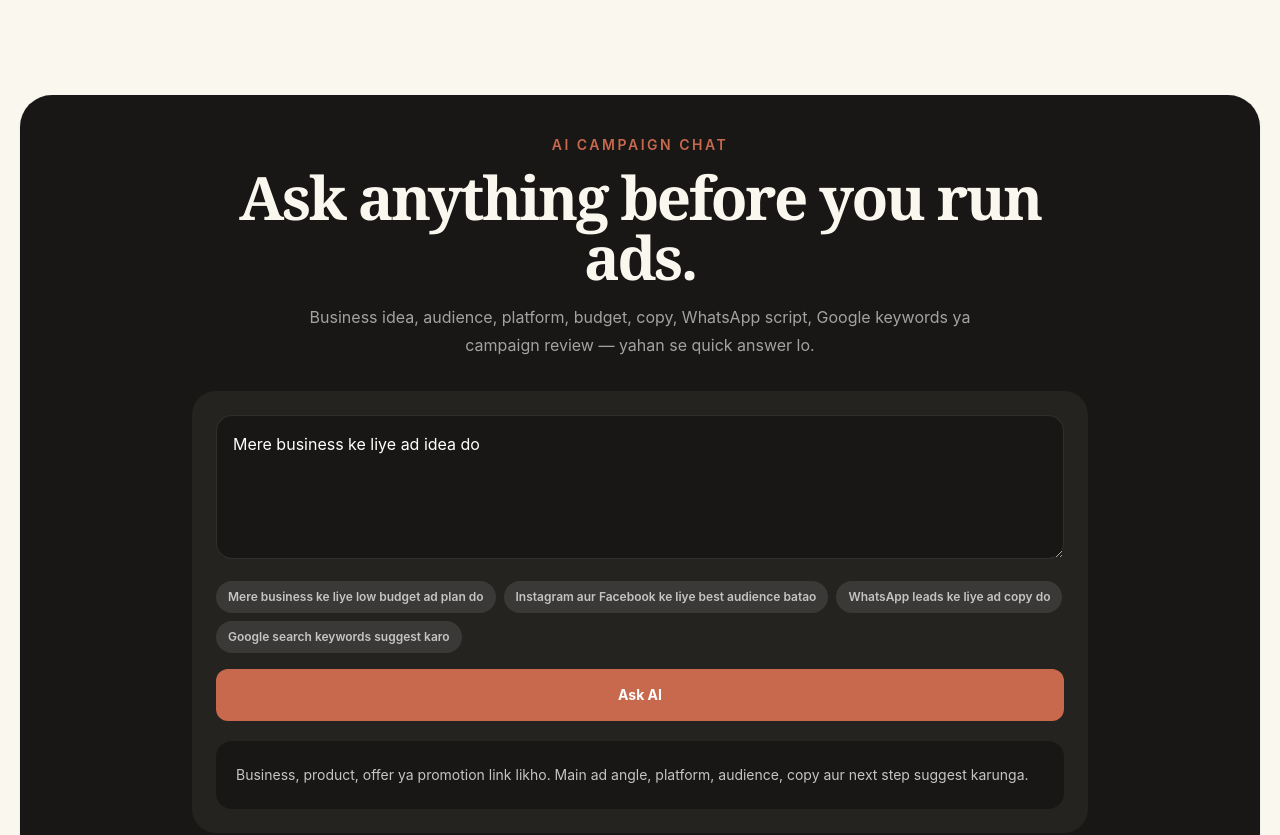
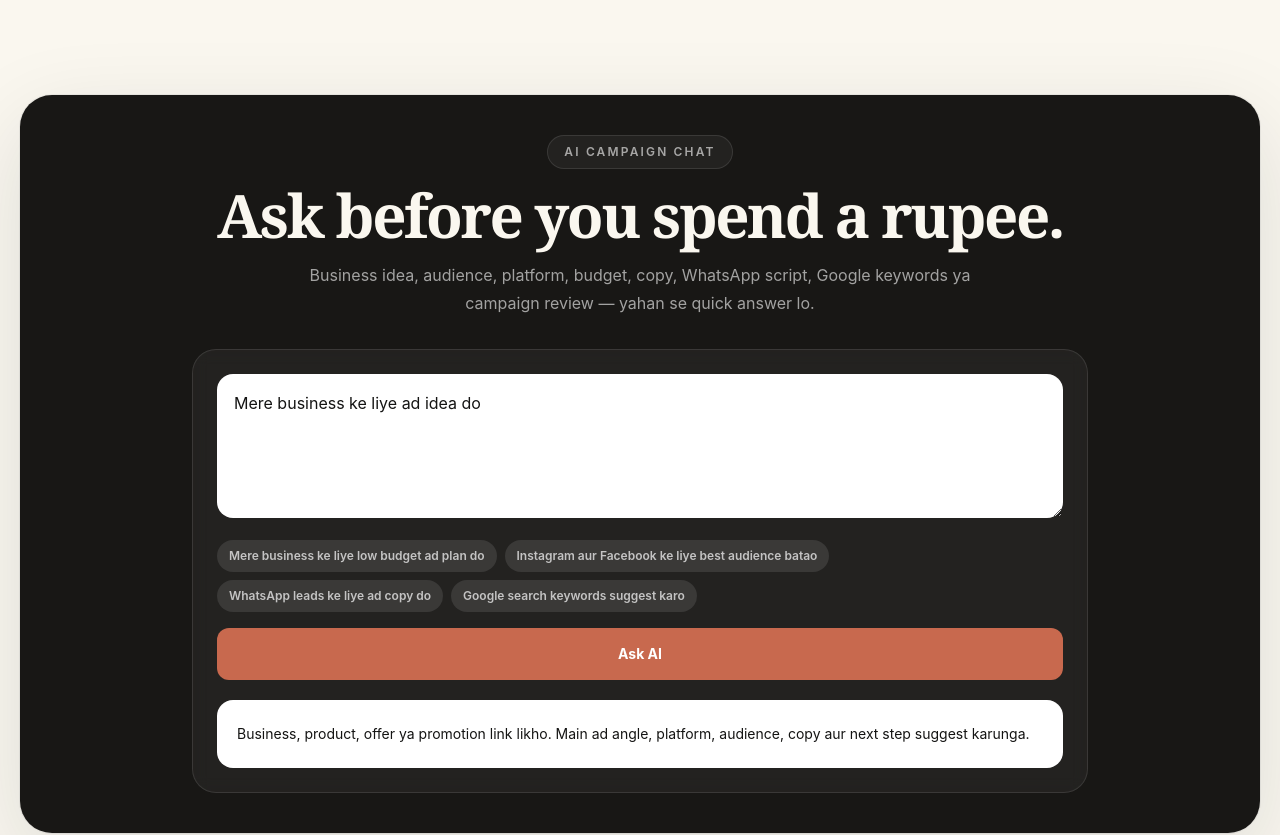
Before and after one commit to lkmeeena882437-dotcom/Launch1stAd.ai, a Next.js app: page / in a window 1280 px wide. Shown: the part 1080-1915 px from the top of the page. Built offline with nearby package versions, Linux system fonts and the light colour scheme.

Commit message:
Polish AI chat premium section

```diff
--- a/components/home/IdeaBox.tsx
+++ b/components/home/IdeaBox.tsx
@@ -34,16 +34,16 @@ export function IdeaBox() {
 
   return (
     <section className="mx-auto max-w-7xl px-5 py-12 md:py-20">
-      <div className="rounded-[2rem] bg-dark p-5 text-canvas shadow-soft md:p-10">
+      <div className="premium-ring rounded-[2rem] bg-dark p-5 text-canvas md:p-10">
         <div className="mx-auto max-w-4xl text-center">
-          <p className="text-sm font-semibold uppercase tracking-[0.18em] text-coral">AI campaign chat</p>
-          <h2 className="serif-display mt-3 text-4xl md:text-6xl">Ask anything before you run ads.</h2>
+          <p className="inline-flex rounded-full border border-white/10 bg-white/5 px-4 py-2 text-xs font-semibold uppercase tracking-[0.18em] text-white/60">AI campaign chat</p>
+          <h2 className="serif-display mt-4 text-4xl md:text-6xl">Ask before you spend a rupee.</h2>
           <p className="mx-auto mt-4 max-w-2xl leading-7 text-white/60">Business idea, audience, platform, budget, copy, WhatsApp script, Google keywords ya campaign review — yahan se quick answer lo.</p>
         </div>
 
-        <div className="mx-auto mt-8 max-w-4xl rounded-3xl bg-darkElevated p-4 md:p-6">
+        <div className="mx-auto mt-8 max-w-4xl rounded-3xl border border-white/10 bg-white/5 p-4 backdrop-blur md:p-6">
           <form onSubmit={submit} className="space-y-4">
-            <textarea value={question} onChange={(event) => setQuestion(event.target.value)} className="min-h-36 w-full rounded-2xl border border-white/10 bg-dark p-4 text-base text-white outline-none" />
+            <textarea value={question} onChange={(event) => setQuestion(event.target.value)} className="min-h-36 w-full rounded-2xl border border-white/10 bg-white p-4 text-base text-ink outline-none" />
             <div className="flex flex-wrap gap-2">
               {prompts.map((prompt) => (
                 <button key={prompt} type="button" onClick={() => setQuestion(prompt)} className="rounded-full bg-white/10 px-3 py-2 text-xs font-semibold text-white/70">{prompt}</button>
@@ -51,7 +51,7 @@ export function IdeaBox() {
             </div>
             <button className="w-full rounded-xl bg-coral px-5 py-4 text-sm font-bold text-white">{loading ? "Thinking..." : "Ask AI"}</button>
           </form>
-          <div className="mt-5 whitespace-pre-line rounded-2xl bg-dark p-5 text-sm leading-7 text-white/75">{answer}</div>
+          <div className="mt-5 whitespace-pre-line rounded-2xl bg-white p-5 text-sm leading-7 text-ink">{answer}</div>
         </div>
       </div>
     </section>
```
